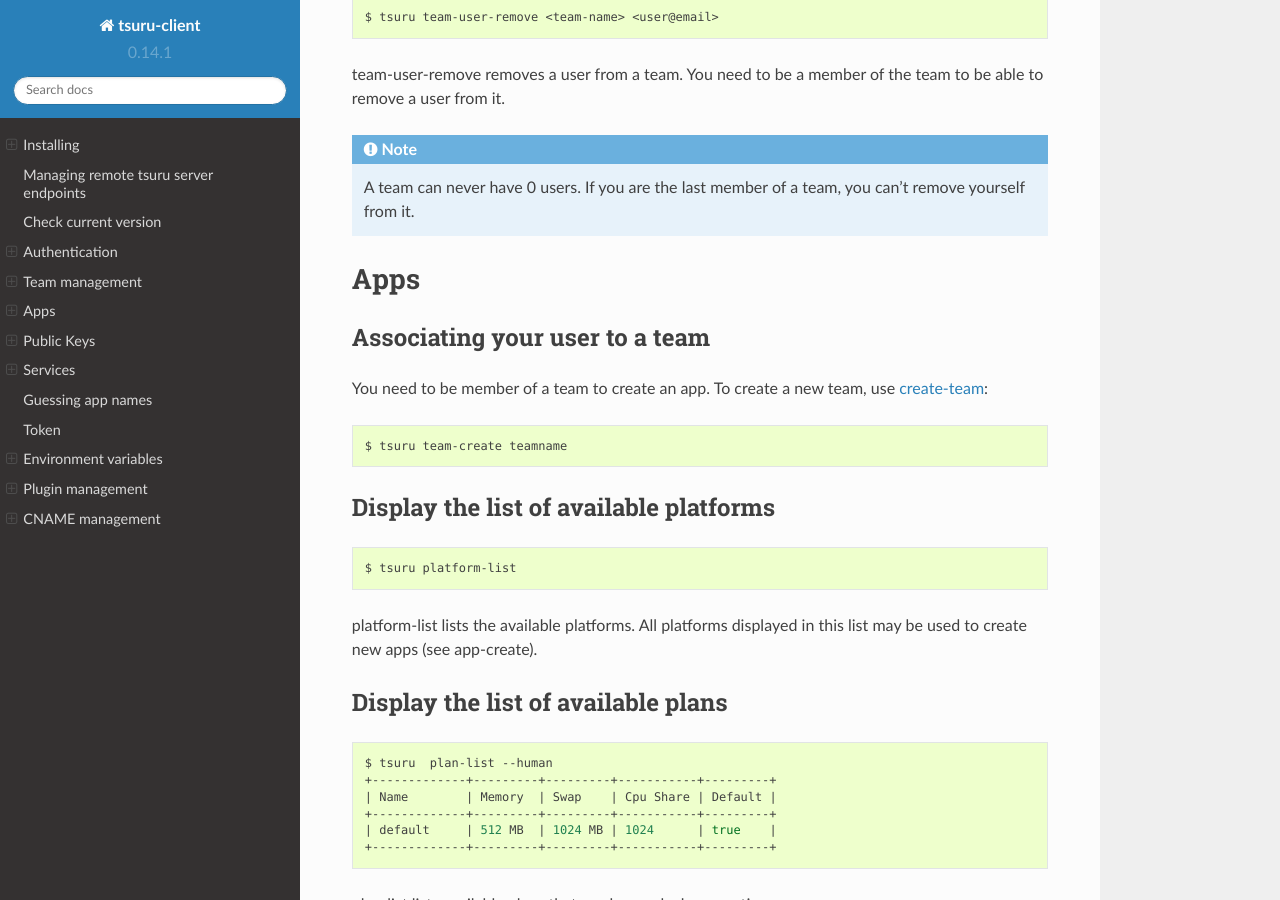
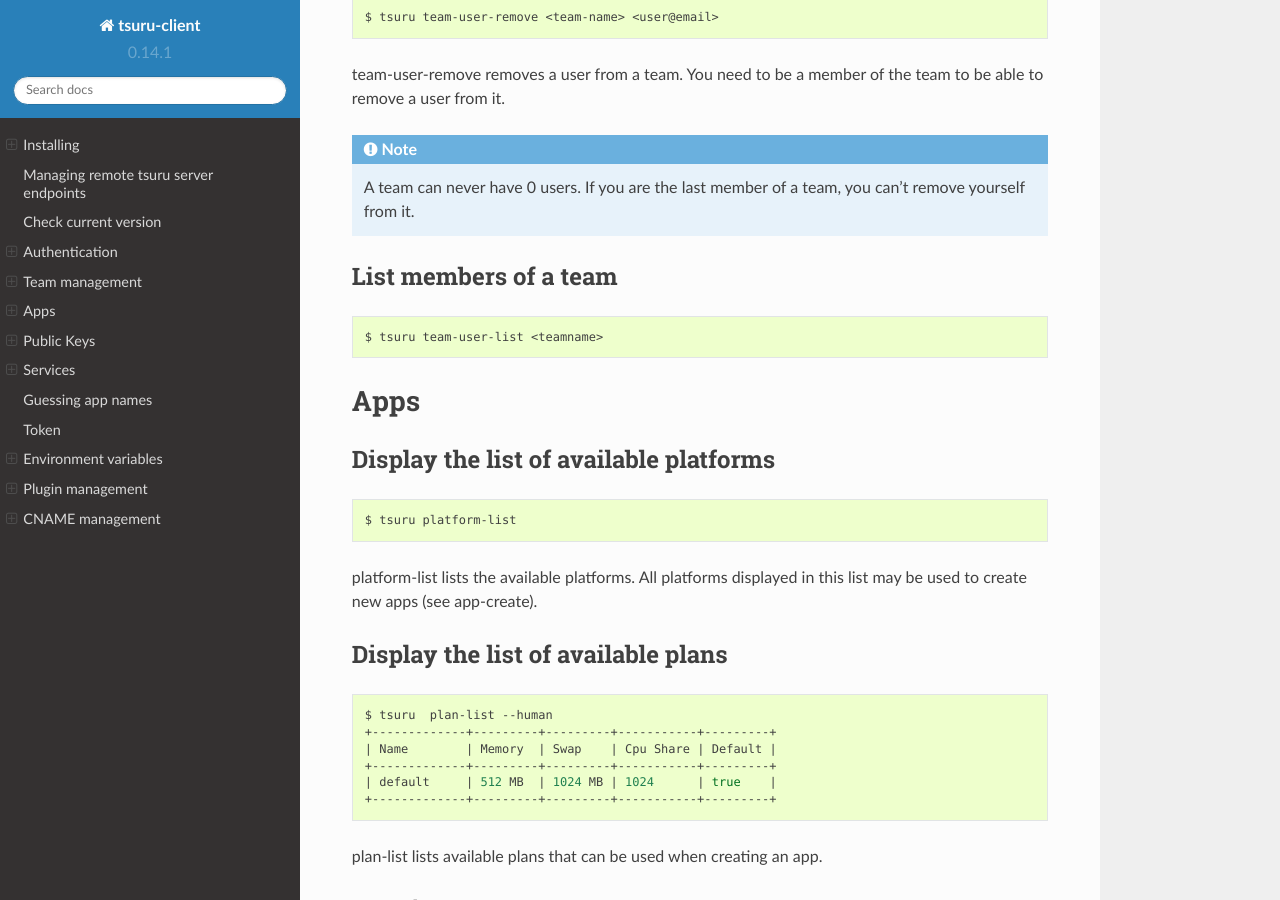
Before and after one commit to tsuru/tsuru-client, a Sphinx documentation site: the page built from docs/source/index.rst, in a window 1280 px wide and 900 px high, scrolled down 5064 px. Built offline with Sphinx 7.4.7 and the Read the Docs theme 2.0.0, drawn with Linux system fonts in a browser that asks for light colours.

Commit message:
add docs aout team-user-list.

```diff
--- a/docs/source/index.rst
+++ b/docs/source/index.rst
@@ -298,21 +298,17 @@
 
     A team can never have 0 users. If you are the last member of a team, you can't remove yourself from it.
 
-Apps
-====
-
-Associating your user to a team
--------------------------------
-
-You need to be member of a team to create an app. To create a new team, use
-`create-team
-<http://godoc.org/github.com/tsuru/tsuru-client/tsuru#hdr-Create_a_new_team_for_the_user>`_:
+List members of a team
+----------------------
 
 .. highlight:: bash
 
 ::
 
-    $ tsuru team-create teamname
+    $ tsuru team-user-list <teamname>
+
+Apps
+====
 
 Display the list of available platforms
 ---------------------------------------
```
